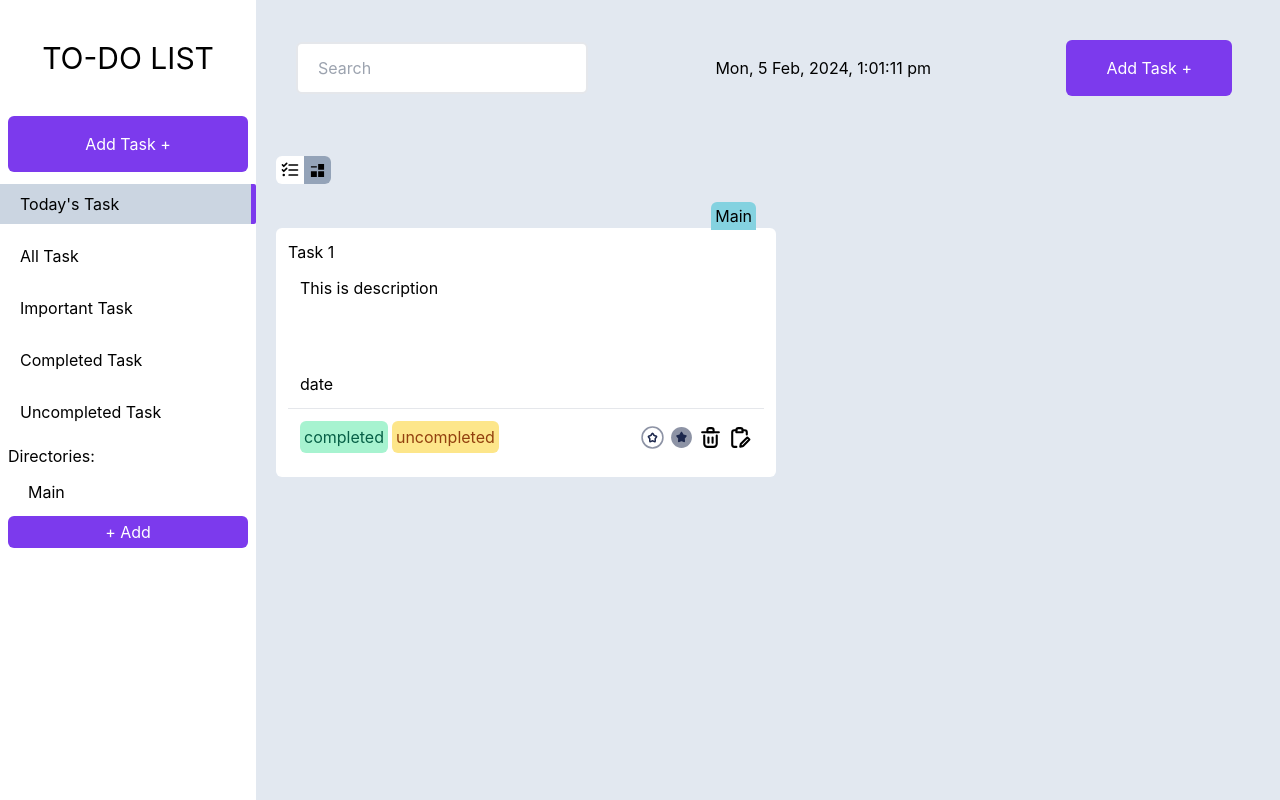
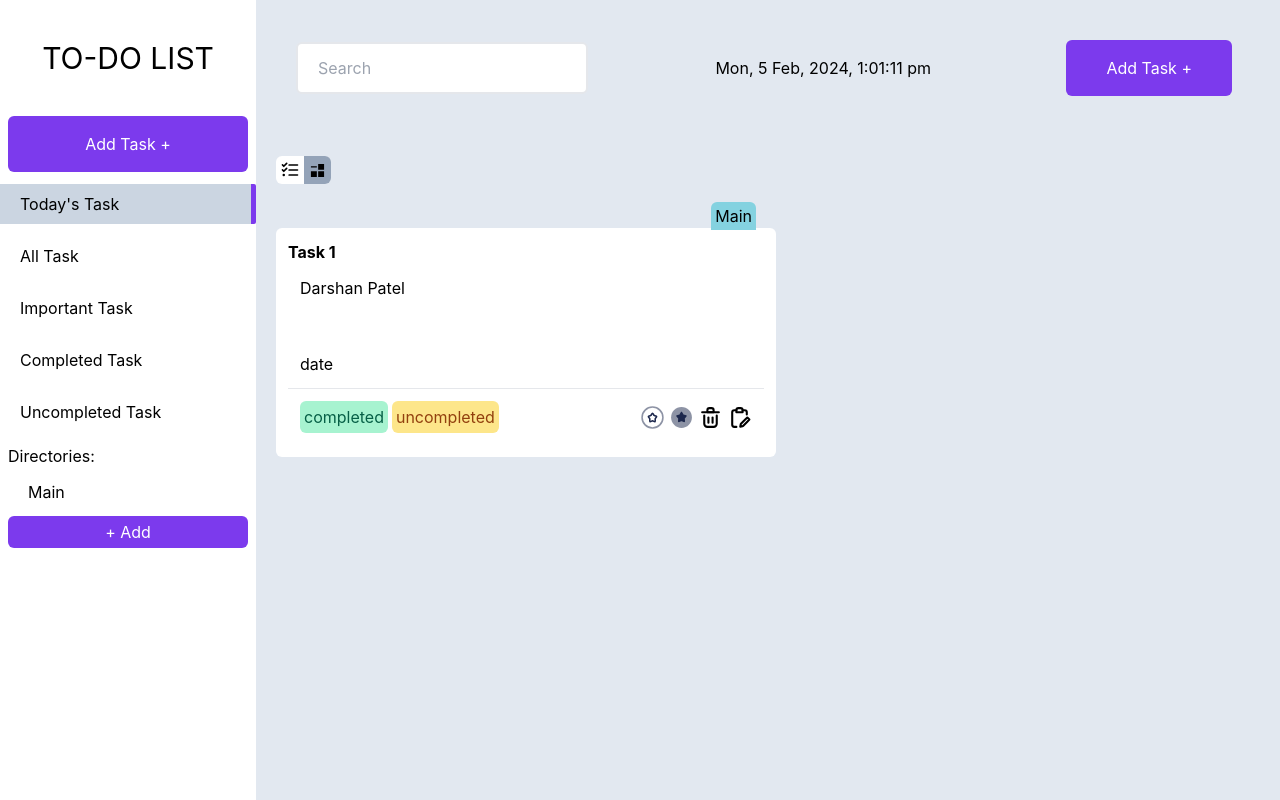
Before and after one commit to tilakved/todo, a React (Create React App) app: page / in a window 1280 px wide. Built offline with nearby package versions, Linux system fonts and the light colour scheme.

Commit message:
applied redux

```diff
--- a/src/Store/store.js
+++ /dev/null
@@ -1,8 +0,0 @@
-import configureStore from "@reduxjs/toolkit";
-import userReducer from "./user/userSlice";
-
-export default configureStore({
-  reducers: {
-    user: userReducer,
-  },
-});
--- a/src/index.js
+++ b/src/index.js
@@ -3,10 +3,14 @@
 import './index.css';
 import App from './App';
 import reportWebVitals from './reportWebVitals';
+import { Provider } from 'react-redux';
+import {store} from "./redux/Store/store";
 
 const root = ReactDOM.createRoot(document.getElementById('root'));
 root.render(
-    <App />
+    <Provider store={store}>
+        <App />
+    </Provider>
 );
 
 reportWebVitals();
--- /dev/null
+++ b/src/redux/Store/store.js
@@ -0,0 +1,8 @@
+import { configureStore } from "@reduxjs/toolkit";
+import userReducer from '../slicer/userSlice';
+
+export const store = configureStore({
+    reducer: {
+        user: userReducer
+    }
+})
--- /dev/null
+++ b/src/redux/slicer/userSlice.js
@@ -0,0 +1,20 @@
+import { createSlice } from "@reduxjs/toolkit";
+
+const userSlice = createSlice({
+  name: "user",
+  initialState: {
+    name: "Darshan Patel",
+    age: 21,
+  },
+  reducers: {
+    updateName: (state, { payload }) => {
+      return { ...state, name: payload };
+    },
+    updateAge: (state, { payload }) => {
+      return { ...state, age: payload };
+    },
+  },
+});
+
+export default userSlice.reducer;
+export const { updateAge, updateName } = userSlice.actions;
--- a/src/shared/Cards/Cards.css
+++ b/src/shared/Cards/Cards.css
@@ -1,9 +1,10 @@
 .card {
   display: inline-block;
-  min-width: 500px;
+  max-width: 500px;
+  width: 100%;
 }
 .head {
-  min-height: 120px;
+  min-height: 100px;
   overflow: auto;
 }
 .bg-green {
@@ -14,3 +15,6 @@
   background-color: rgb(253, 230, 138);
   color: rgb(146, 64, 14);
 }
+.text-body {
+  @apply text-ellipsis overflow-hidden text-nowrap;
+}
--- a/src/shared/Cards/Cards.jsx
+++ b/src/shared/Cards/Cards.jsx
@@ -3,15 +3,19 @@
 import star_fill from '../../assets/svgs/star-circle-svgrepo-com (1).svg';
 import delete_icon from '../../assets/svgs/delete-2-svgrepo-com.svg';
 import edit_icon from '../../assets/svgs/edit-clipboard-svgrepo-com.svg';
+import { useSelector } from 'react-redux';
+
 
 export function Cards() {
+    const user = useSelector(state => state.user);
+
     return (
         <div className='card'>
             <div className='text-right pr-5'><span className='bg-secondary p-1 rounded-t-md'>Main</span></div>
             <div className="bg-white rounded-md p-3">
                 <div className='head'>
-                    <div>Task 1</div>
-                    <div className='p-3'>This is description</div>
+                    <div className='font-bold'>Task 1</div>
+                    <div className='p-3 text-body'>{user.name}</div>
                 </div>
                 <div className='foot'>
                     <div className='p-3'>date</div>
```
